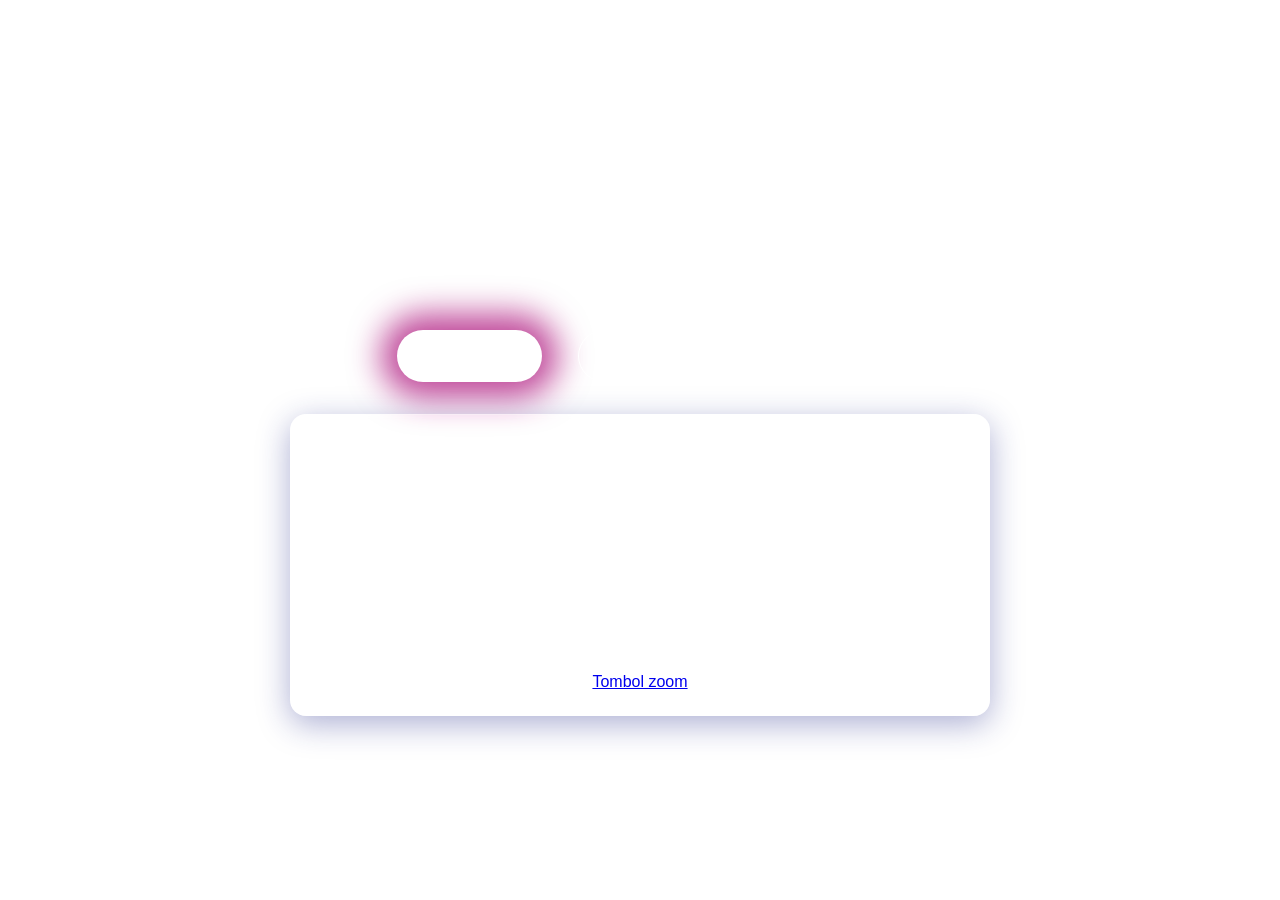
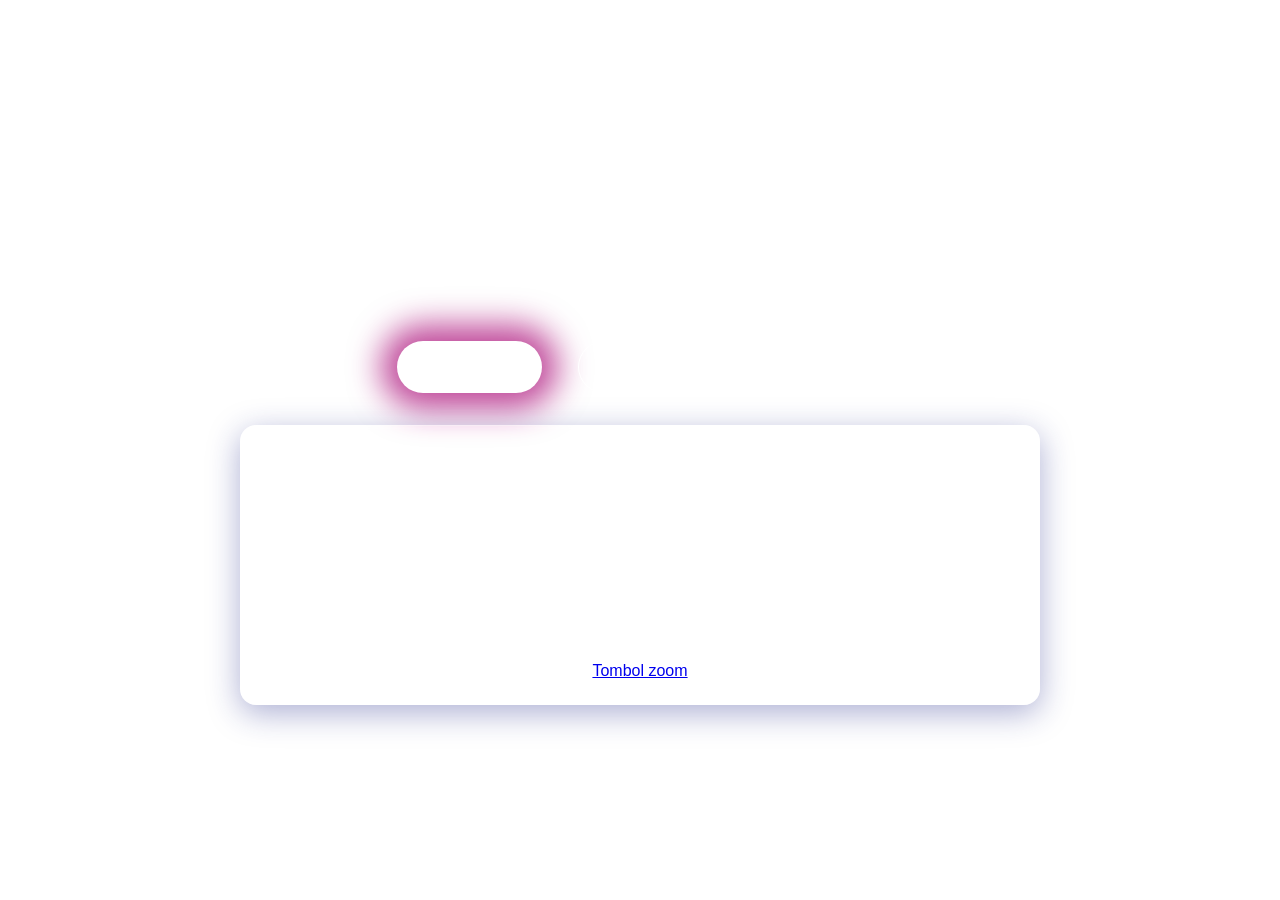

update

--- a/assets/css/custom.css
+++ b/assets/css/custom.css
@@ -68,7 +68,6 @@ h2{
     display: none;
 }
 .tabs-content.active {
-    gap: 8px;
     display: block;
 }
 .tab-button.active {
@@ -91,7 +90,7 @@ h2{
 }
 
 .container-tabs{
-    max-width: 700px ;
+    max-width: 800px ;
 }
 
 .frosted-glass {
@@ -235,7 +234,7 @@ button svg {
 .exp-contrainer {
     display: flex;
     justify-content: center; /* Membuat card berada di tengah halaman */
-    gap: 30px;
+    gap: 16px;
     margin-top: 0; /* Kita atur jarak lewat card-item saja */
     position: relative;
 }
@@ -253,6 +252,8 @@ button svg {
     background: #fff;
 }
 
+
+
 /* untuk conten card */
 .card-body{
     display: none;
@@ -269,16 +270,16 @@ button svg {
     transform: rotate(var(--rotate))
 }
 
-.card-header.active .arrow {
-    --rotate: 180deg;
+.card-header .job {
+    font-size: 24px;
 }
 
 
 .card-item {
     position: relative;
     width: 100%;
-    max-width: 400px; /* Atur lebar maksimal card agar tidak terlalu lebar */
-    margin-top: 30px; /* Jarak antara garis ke kotak card */
+    max-width: 400px;
+    margin-top: 12px; 
 }
 
 .card-item .circle {
@@ -287,10 +288,7 @@ button svg {
     background-color: #fff;
     border-radius: 50%;
     position: absolute;
-    
-    /* JARAK: top harus negatif sama dengan margin-top card-item */
-    /* Jika margin-top: 30px, maka top: -30px (dikurangi sedikit agar pas di tengah garis) */
-    top: -36px; 
+    top: -18px; 
     
     left: 50%;
     transform: translateX(-50%);
@@ -304,3 +302,10 @@ button svg {
     width: 100%;
 }
 
+.title{
+    margin-bottom: 16px;
+}
+
+.date{
+    margin-bottom: 8px;
+}
